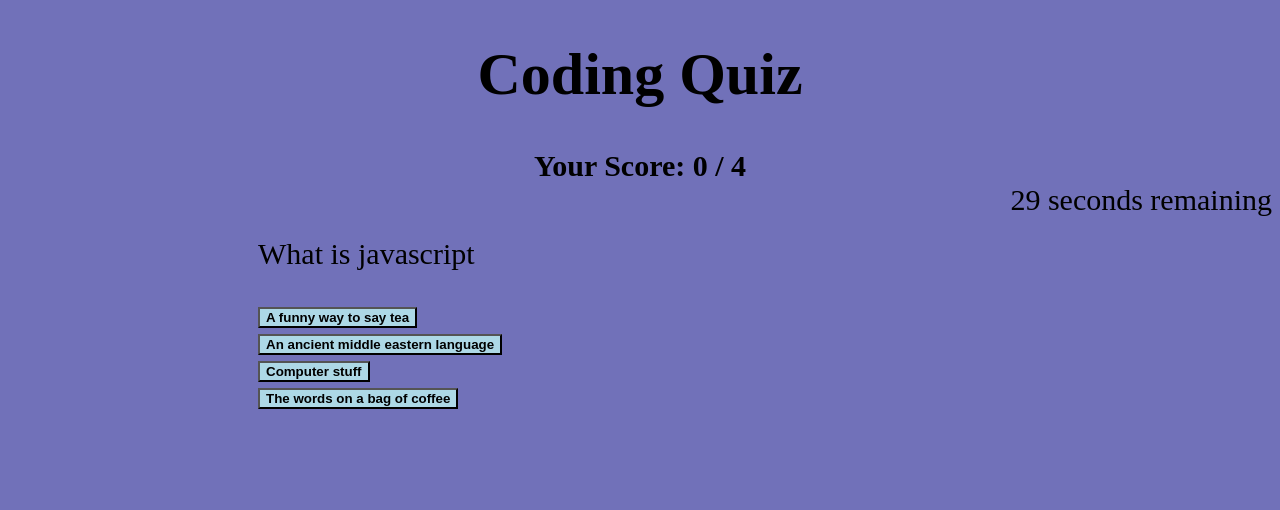
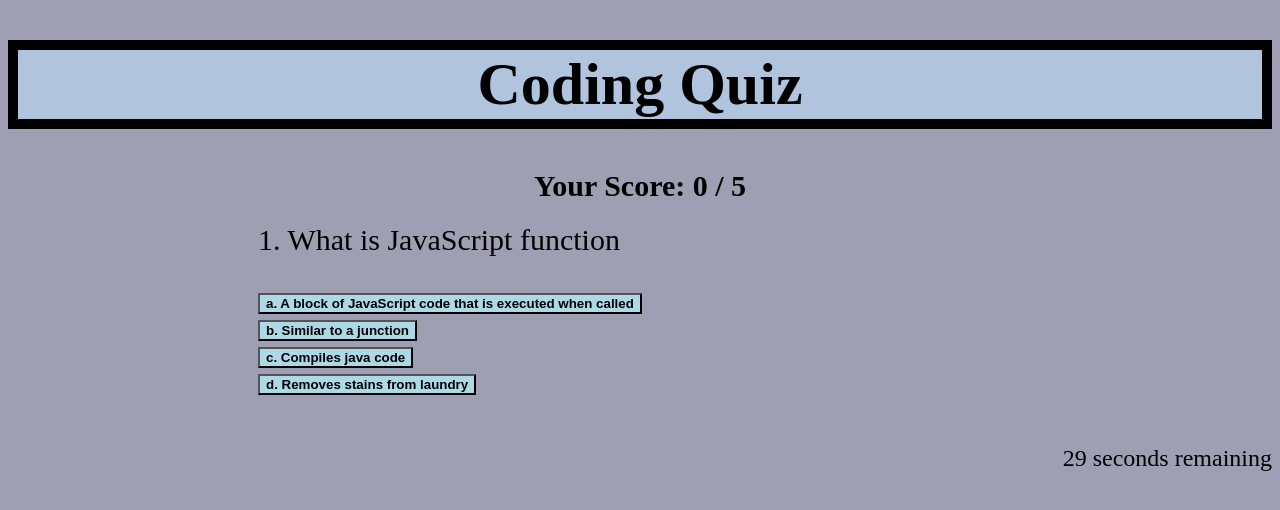
Before and after one commit to mtnbiker72/Coding-Quiz, a plain HTML site: page index.html in a window 1280 px wide. Both pictures are taken after a click on the button "Enter". Drawn offline with Linux system fonts and the light colour scheme.

Commit message:
updated stying, fixes to timer

```diff
--- a/assets/css/style.css
+++ b/assets/css/style.css
@@ -1,24 +1,28 @@
 body {
-    background-color: rgb(113, 113, 185);
+    background-color: rgb(159, 159, 180);
     align-items: center;
     justify-content: center;
     font-size: 30px;
 }
 
-.container {
+/* Put a border around heading and change the color */
+h1 {
+    background-color: lightsteelblue;
+    border: 10px solid black;
+}
+
+/* Define a class for center since most of the quiz is centered */
+.center {
+    text-align: center;
     align-items: center;
-    text-align: center;
 }
 
 .scores {
     font-weight: bold;
     color: black;
 }
-.navigate {
-    display: flex;
-    justify-content: center;
-    align-items: center;
-}
+
+/* Give the buttons some color  */
 .btn {
     font-weight: bold;
     background: lightblue;
@@ -34,15 +38,28 @@ body {
     padding-top: 20px;
 }
 
+.correct-answer {
+    text-align: left;
+    padding-left: 250px;
+    padding-top: 20px;
+}
+
 .timer {
     text-align: right;
+    font-size: 24px;
 }
+
+/* When you hover on a question, change background */
 .btn:hover {
     background-color: lightgray;
 }
+
+/* Give option to hide text */
 .hide {
     display:none;
 }
+
+/* Define question characteristics  */
 ul {
     text-align: left;
     padding-left: 250px;
--- a/assets/js/script.js
+++ b/assets/js/script.js
@@ -4,7 +4,7 @@ const oneButton = document.querySelector("#one");
 const twoButton = document.querySelector("#two");
 const threeButton = document.querySelector("#three");
 const fourButton = document.querySelector("#four");
-const options = document.querySelector("#options");
+const options = document.querySelector(".options");
 const scores = document.querySelector(".scores");
 const container = document.querySelector(".container");
 var enterToStart = document.querySelector(".enter-to-start");
@@ -14,7 +14,7 @@ var questionText = document.querySelector(".question-text");
 var timer = document.querySelector(".timer");
 var scoreBoard = document.querySelector(".score-board");
 var results = document.querySelector(".results");
-var correctAnswer = document.querySelector("#correct-answer");
+var correctAnswer = document.querySelector(".correct-answer");
 var initials = document.querySelector("#initials");
 var enterInitials = document.querySelector(".enter-initials");
 var currentQuestion = 0;
@@ -26,33 +26,39 @@ var resetGameButton = document.querySelector("#reset-button");
 var restartGameButton = document.querySelector("#restart-game-button");
 var resetOrStart = document.querySelector(".reset-or-start");
 
+// Questions for the quiz
 var questions = [
   {
-    question: "What is javascript",
-    answers: ["A funny way to say tea", "An ancient middle eastern language", "Computer stuff", "The words on a bag of coffee"],
+    question: "1. What is JavaScript function",
+    answers: ["a. A block of JavaScript code that is executed when called", "b. Similar to a junction", "c. Compiles java code", "d. Removes stains from laundry"],
+    answer: 1
+  },
+  {
+    question: "2. In HTML, JavaScript is inserted between what tags?",
+    answers: ["a. h1", "b. scipting", "c. script", "d. body"],
     answer: 3
   },
   {
-    question: "What HTML element do we put JavaScript",
-    answers: ["h1", "scipting", "script", "body"],
-    answer: 3
-  },
-  {
-    question: "Which is the correct syntax",
-    answers: ["Math.floor(Math.random()", "math.floor(math.random()", "Math.ceiling(random)", "Math.random.floor"],
+    question: "3. Which is the correct syntax",
+    answers: ["a. Math.floor(Math.random()", "b. math.floor(math.random()", "c. Math.ceiling(random)", "d. Math.random.floor"],
     answer: 1
   },
   {
-    question: "Where does console.log get logged to?",
-    answers: ["log directory on your computer", "web console", "it doesn't get logged", "output to the screen"],
+    question: "4. Where does console.log get logged to?",
+    answers: ["a. log directory on your computer", "b. browser console", "c. it doesn't get logged", "d. output to the screen"],
     answer: 2
+  },
+  {
+    question: "5. What is JavaScript?",
+    answers: ["a. A funny way to say tea", "b. An ancient middle eastern language", "c. A programming language", "d. The words on a bag of coffee"],
+    answer: 3
   }
 ];
 
 submitButton.addEventListener("click", submit);
 enterButton.addEventListener("click", startQuiz);
 resetGameButton.addEventListener("click", resetGame);
-restartGameButton.addEventListener("click", startQuiz);
+restartGameButton.addEventListener("click", restartGame);
 
 // Advances to the next question and sets the answers to correspond with the buttons
 function next() {
@@ -66,12 +72,18 @@ function next() {
 
 // Hide the rest of the screen and show results
 function showResults() {
-  container.classList.add("hide");
+  stopTimer();
+  questionText.classList.add("hide");
+  options.classList.add("hide");
+  scores.classList.add("hide");
+  enterToStart.classList.add("hide");
   resetOrStart.classList.add("hide");
   results.classList.remove("hide");
+  enterInitials.classList.remove("hide");
   scoreBoard.innerHTML = "Your final score is: " + score;
 }
 
+// Submit your initials and store score in local storage
 submitInitials.addEventListener("click", function(event) {
   event.preventDefault();
   var scoreAndInitials = {
@@ -95,35 +107,35 @@ submitInitials.addEventListener("click", function(event) {
   }).join("");
   resetOrStart.classList.remove("hide");
   enterInitials.classList.add("hide");
+  timer.classList.add("hide");
   restartGameButton.addEventListener("click", startQuiz);
+  score = 0;
+  userScore.innerHTML = "0";
 });
 
+// Clear local storage and the screen
 function resetGame() {
   localStorage.clear();
   number1Score.innerHTML = "";
+  scoreBoard.classList.add("hide");
+  timer.classList.add("hide");
 }
 
-beginquestions();
-
-function beginquestions() {
-  options.classList.add("hide");
-  submitButton.classList.add("hide");
-  scores.classList.add("hide");
-  questionText.classList.add("hide");
-  results.classList.add("hide");
+function restartGame() {
+  timer.classList.remove("hide");
+  stopTimer();
+  startQuiz();
 }
 
-function submit() {
-  submitButton.classList.add("hide");
-  options.classList.add("hide");
-  questionText.innerHTML = "Way to Go you Genious";
+function stopTimer() {
+  clearInterval(timerID);
 }
-
+var timerID;
 
 // Start a game timer
 function startTimer() {
   var timeLeft = 30;
-  setInterval(function () {
+  timerID = setInterval(function () {
     if (timeLeft > 1) {
       timer.textContent = timeLeft + " seconds remaining";
       timeLeft--;
@@ -134,26 +146,30 @@ function startTimer() {
       showResults();
     }
   }, 1000);
+  timer.classList.remove("hide");
 }
+
 
 function startQuiz() {
   startTimer();
   options.classList.remove("hide");
+  results.classList.add("hide");
   questionText.classList.remove("hide");
   scores.classList.remove("hide");
   enterToStart.classList.add("hide");
   totalScore.classList.remove("hide");
+  resetOrStart.classList.add("hide");
 
-  currentQuestion: 0;
+  currentQuestion  = 0;
   questionText.innerHTML = questions[currentQuestion].question;
   oneButton.innerHTML = questions[currentQuestion].answers[0];
   oneButton.onclick = () => {
     if (questions[currentQuestion].answer === 1) {
       score++;
-      correctAnswer.innerHTML = "You got that right!"
+      correctAnswer.innerHTML = "You got that right!";
     }
     else {
-      correctAnswer.innerHTML = "Wrong!"
+      correctAnswer.innerHTML = "Wrong!";
     }
     userScore.innerHTML = score;
     if (currentQuestion < questions.length - 1) {
--- a/index.html
+++ b/index.html
@@ -10,37 +10,40 @@
 </head>
 
 <body>
-  <div class="container">
+  <div class="container center">
     <h1>Coding Quiz</h1>
     <div class="enter-to-start">
       <h2>Welcome to the coding game!</h2>
       <p>Press Enter to start the game</p>
-      <button id="enter-button">Enter</button>
+      <button class="btn" id="enter-button">Enter</button>
     </div>
-    <div class="scores">
+    <div class="scores hide">
       <span>Your Score: </span>
       <span id="user-score">0</span>
-      <span id="total-score">/ 4 </span>
+      <span id="total-score">/ 5 </span>
     </div>
-    <div class="timer"> </div>
-    <div class="question-text"></div>
-    <div id="options">
+  </div>
+
+  <!-- Define the 4 buttons and start the questions, but hide on the initial screen -->
+  <div class="question-text hide"></div>
+  <div class="options hide">
     <ul>
       <li><button class="btn" id="one"></button></li>
       <li><button class="btn" id="two"></button></li>
       <li><button class="btn" id="three"></button></li>
       <li><button class="btn" id="four"></button></li>
     </ul>
-      <div id="correct-answer"></div>
+    <div class="correct-answer"></div>
   </div>
   <div>
-      <button class="btn" id="submit">Submit</button>
-    </div>
+    <button class="btn hide" id="submit">Submit</button>
   </div>
 
+  <!-- Define what happens after the game is played -->
+  <!-- Option to reset the high scores and/or play again -->
   <div class="results">
     <span class="score-board"></span>
-    <div class="enter-initials">
+    <div class="enter-initials hide">
       <label for="initials">Please enter your initials: </label>
       <input type=text id="initials">
       <button class="btn submit-initials">Submit</button>
@@ -50,13 +53,14 @@
         <span id="number1-score"></span>
       </ul>
     </div>
-    <div class="reset-or-start">
+    <div class="reset-or-start hide">
       <p>Press the reset button to clear the scores</p>
       <p>or press start game to replay</p>
       <button id="reset-button">Reset</button>
-      <button id="restart-game-button">Start Game</button>
+      <button id="restart-game-button">Restart Game</button>
     </div>
   </div>
+  <div class="timer"> </div>
 
   <script src="./assets/js/script.js"></script>
 </body>
```
Lines whose indentation alone changed are shown as unchanged.
